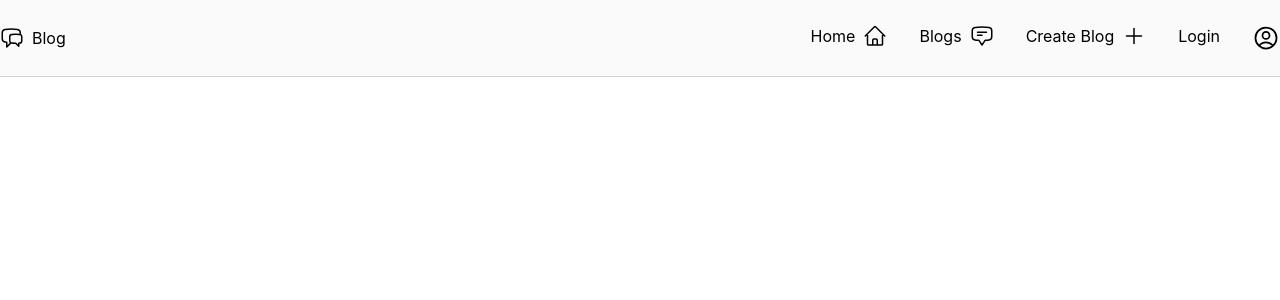
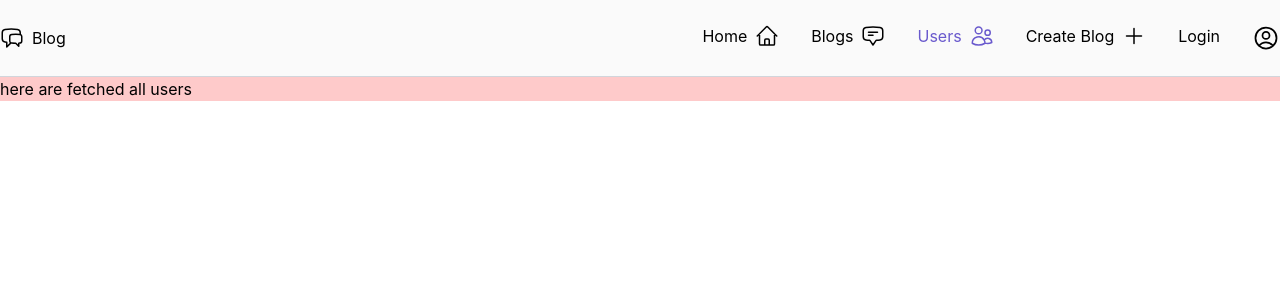
Before and after one commit to Srbukmartoyan/blog, a React (Create React App) app in the folder frontend/: page /users in a window 1280 px wide. Shown: the top 300 px of the page. Built offline with nearby package versions, Linux system fonts and the light colour scheme; the HTML template or start-up script is replaced by a standard one.

Commit message:
adding server side logic fo fetchallusers, changing paths for users, adding allUsers page

```diff
--- a/frontend/src/App.js
+++ b/frontend/src/App.js
@@ -1,7 +1,7 @@
 import { BrowserRouter, Routes, Route } from "react-router-dom";
 
 import { Navbar } from "./components"
-import {Home, InfoPage, FullBlog, EditBlog, CreateBlog, LoginSignUp, User} from './pages'
+import { Home, InfoPage, FullBlog, EditBlog, CreateBlog, LoginSignUp, User, AllUsers } from './pages'
 
 function App() {
   return (
@@ -16,6 +16,7 @@ function App() {
             <Route path="/blog/create" element={<CreateBlog />} />
             <Route path="/auth" element={<LoginSignUp />}/>
             <Route path="/user" element={<User />}/>
+            <Route path="/users" element={<AllUsers />} />
           </Routes>
         {/* <Footer /> */}
       </BrowserRouter>
--- a/frontend/src/components/Navbar.jsx
+++ b/frontend/src/components/Navbar.jsx
@@ -78,6 +78,21 @@ const Navbar = () => {
                 className='flex justify-between gap-2'
                 end
                 style={({ isActive }) => ({ color: isActive ? '#6A5ACD' : 'black' })}
+                to="/users"
+              >
+                <div>Users</div>
+                <div>
+                  <svg xmlns="http://www.w3.org/2000/svg" fill="none" viewBox="0 0 24 24" strokeWidth="1.5" stroke="currentColor" className="size-6">
+                    <path strokeLinecap="round" strokeLinejoin="round" d="M15 19.128a9.38 9.38 0 0 0 2.625.372 9.337 9.337 0 0 0 4.121-.952 4.125 4.125 0 0 0-7.533-2.493M15 19.128v-.003c0-1.113-.285-2.16-.786-3.07M15 19.128v.106A12.318 12.318 0 0 1 8.624 21c-2.331 0-4.512-.645-6.374-1.766l-.001-.109a6.375 6.375 0 0 1 11.964-3.07M12 6.375a3.375 3.375 0 1 1-6.75 0 3.375 3.375 0 0 1 6.75 0Zm8.25 2.25a2.625 2.625 0 1 1-5.25 0 2.625 2.625 0 0 1 5.25 0Z" />
+                  </svg>
+                </div>
+              </NavLink>
+            </li>
+            <li className='my-2'>
+              <NavLink
+                className='flex justify-between gap-2'
+                end
+                style={({ isActive }) => ({ color: isActive ? '#6A5ACD' : 'black' })}
                 to="/blog/create"
               >
                 <div>Create Blog</div>
--- /dev/null
+++ b/frontend/src/pages/AllUsers.jsx
@@ -0,0 +1,9 @@
+const AllUsers = () => {
+    return (
+        <div className="bg-red-200">
+            here are fetched all users
+        </div>
+    )
+}
+
+export default AllUsers;
--- a/frontend/src/pages/FullBlog.jsx
+++ b/frontend/src/pages/FullBlog.jsx
@@ -11,7 +11,7 @@ const FullBlog = () => {
   const authorId = blogPost?.Author?.id;
 
   const { data: authorPosts, error: authorPostsError } = useSWR(
-    authorId ? `/user/${authorId}/posts` : null,
+    authorId ? `/users/${authorId}/posts` : null,
     fetcher
   );
 
--- a/frontend/src/pages/User.jsx
+++ b/frontend/src/pages/User.jsx
@@ -19,12 +19,12 @@ const User = () => {
 
             try {
                 const [userResponse, postsResponse] = await Promise.all([
-                    fetch('/user/profile', {
+                    fetch('/users/profile', {
                         headers: {
                             'auth-token': token,
                         },
                     }),
-                    fetch('/user/posts', {
+                    fetch('/users/posts', {
                         headers: {
                             'auth-token': token,
                         },
--- a/frontend/src/pages/index.js
+++ b/frontend/src/pages/index.js
@@ -5,5 +5,6 @@ import EditBlog from "./EditBlog";
 import CreateBlog from "./CreateBlog";
 import LoginSignUp from "./LoginSignup";
 import User from "./User";
+import AllUsers from "./AllUsers";
 
-export {FullBlog, Home, InfoPage, EditBlog, CreateBlog, LoginSignUp, User};
+export { FullBlog, Home, InfoPage, EditBlog, CreateBlog, LoginSignUp, User, AllUsers };
```
Also changed, not shown: frontend/src/components/UserList/User/User.jsx (added), frontend/src/components/UserList/index.js (added).
